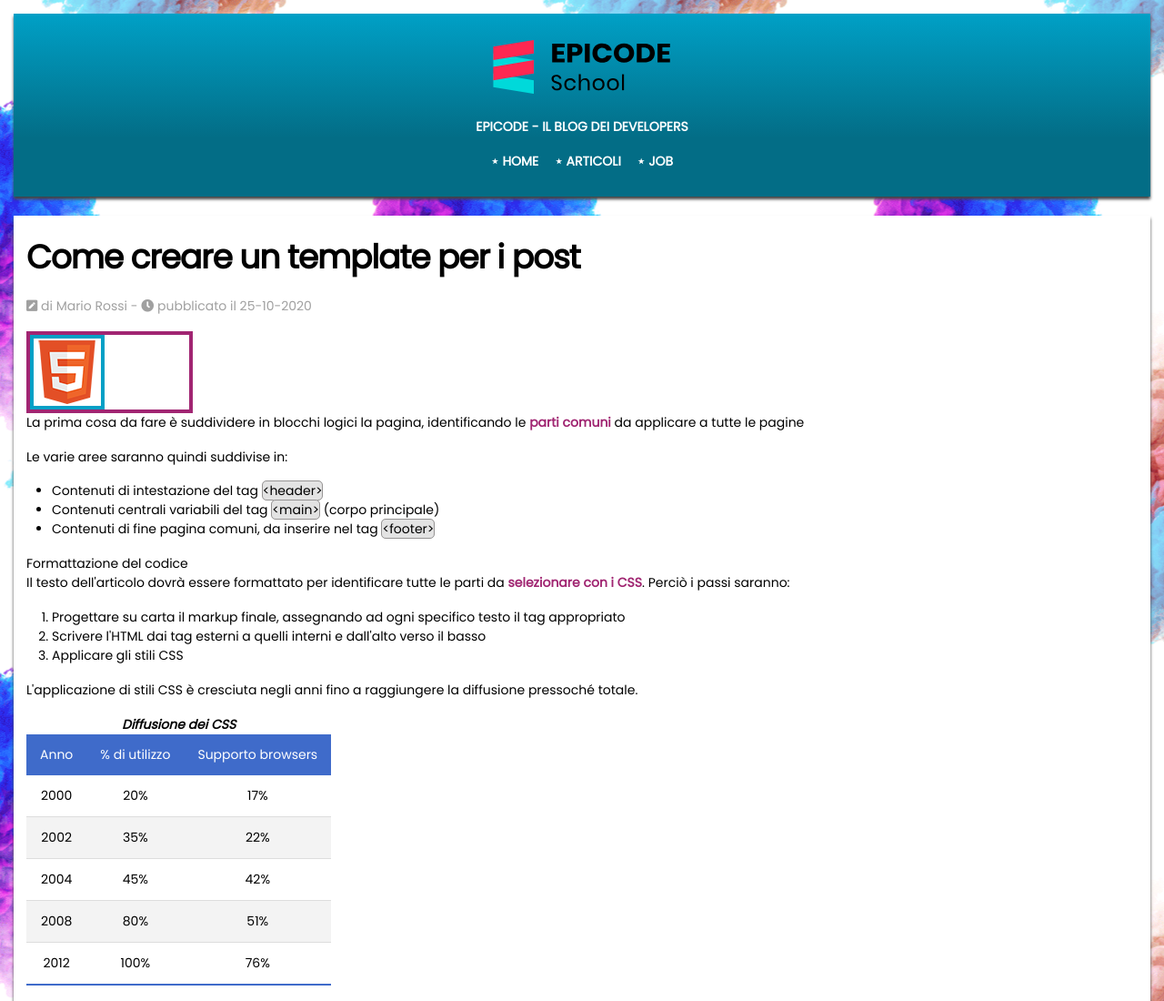
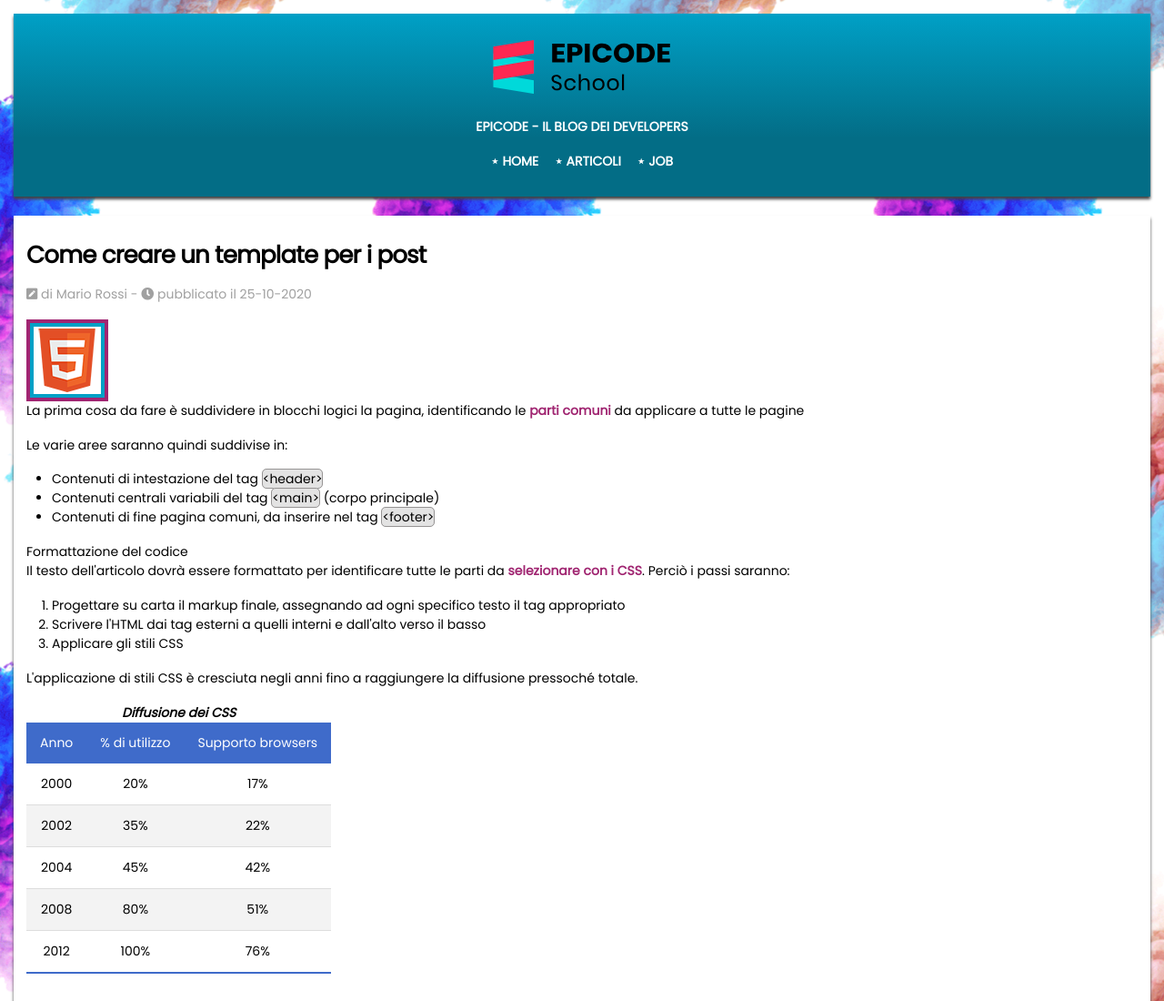
Before and after one commit to Samuel-Valentini/U2-W1-D1, a plain HTML site: page index.html in a window 1280 px wide. Shown: the top 1100 px of the page at 91% size. Drawn offline with Linux system fonts and the light colour scheme.

Commit message:
minor changes

```diff
--- a/assets/css/style.css
+++ b/assets/css/style.css
@@ -75,11 +75,11 @@ section h2 {
 
 /* ELEMENTI NEL MAIN - ARTICLE */
 h1 {
-  font-size: 3.6rem;
+  font-size: 2.6rem;
   font-weight: bold;
   letter-spacing: -0.03em;
   margin-bottom: 0.7em;
-  line-height: 3.6rem;
+  line-height: 3rem;
 }
 p,
 address,
@@ -126,6 +126,7 @@ main div img {
   line-height: 0;
   width: max-content;
   width: 15%;
+  max-width: max-content;
 }
 
 /* TABELLE */
```
